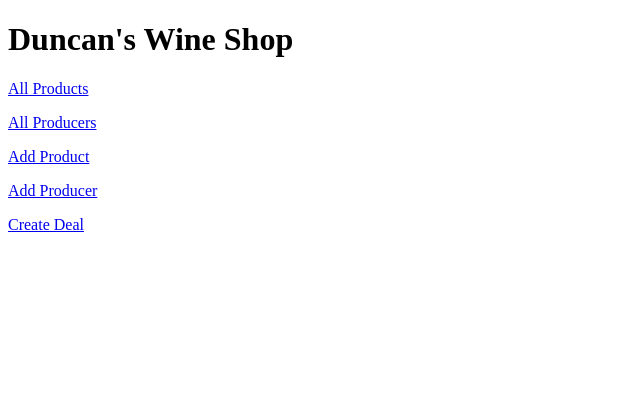
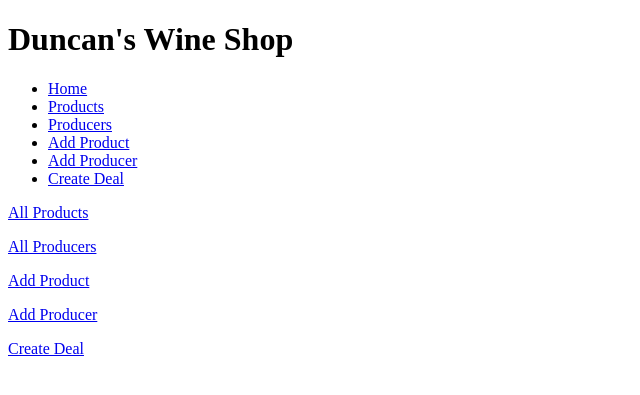
Before and after one commit to duncancryan/wine_shop_project, a Flask app: page / in a window 1280 px wide. Shown: the top 395 px of the page, without its empty margins (0-640 px from the left). Run offline with Flask 2, Linux system fonts and the light colour scheme.

Commit message:
just added a bit to the base template for later on when I start working on design

```diff
--- a/templates/base.html
+++ b/templates/base.html
@@ -4,9 +4,34 @@
     <meta charset="UTF-8">
     <meta name="viewport" content="width=device-width, initial-scale=1.0">
     <link rel="stylesheet" href="{{ url_for('static', filename='main.css') }}">
-    <title>Document</title>
+    <title>Wine Shop</title>
 </head>
 <body>
+    <header>
+        <h1>Duncan's Wine Shop</h1>
+        <nav>
+            <ul>
+                <li>
+                    <a href="/">Home</a>
+                </li>
+                <li>
+                    <a href="/products">Products</a>
+                </li>
+                <li>
+                    <a href="/producers">Producers</a>
+                </li>
+                <li>
+                    <a href="/products/new">Add Product</a>
+                </li>
+                <li>
+                    <a href="/producers/new">Add Producer</a>
+                </li>
+                <li>
+                    <a href="/">Create Deal</a>
+                </li>
+            </ul>
+        </nav>
+    </header>
     {% block content %}
     {% endblock %}
 </body>
--- a/templates/index.html
+++ b/templates/index.html
@@ -1,7 +1,6 @@
 {% extends "base.html" %}
 {% block content %}
 
-<h1>Duncan's Wine Shop</h1>
 <main>
     <div class="nav-buttons" id="home-nav">
         <section>
@@ -26,7 +25,7 @@
             </a>
         </section>
         <section>
-            <a href="/producer/new">
+            <a href="/producers/new">
                 <div>
                     <p>Add Producer</p>
                 </div>
```
